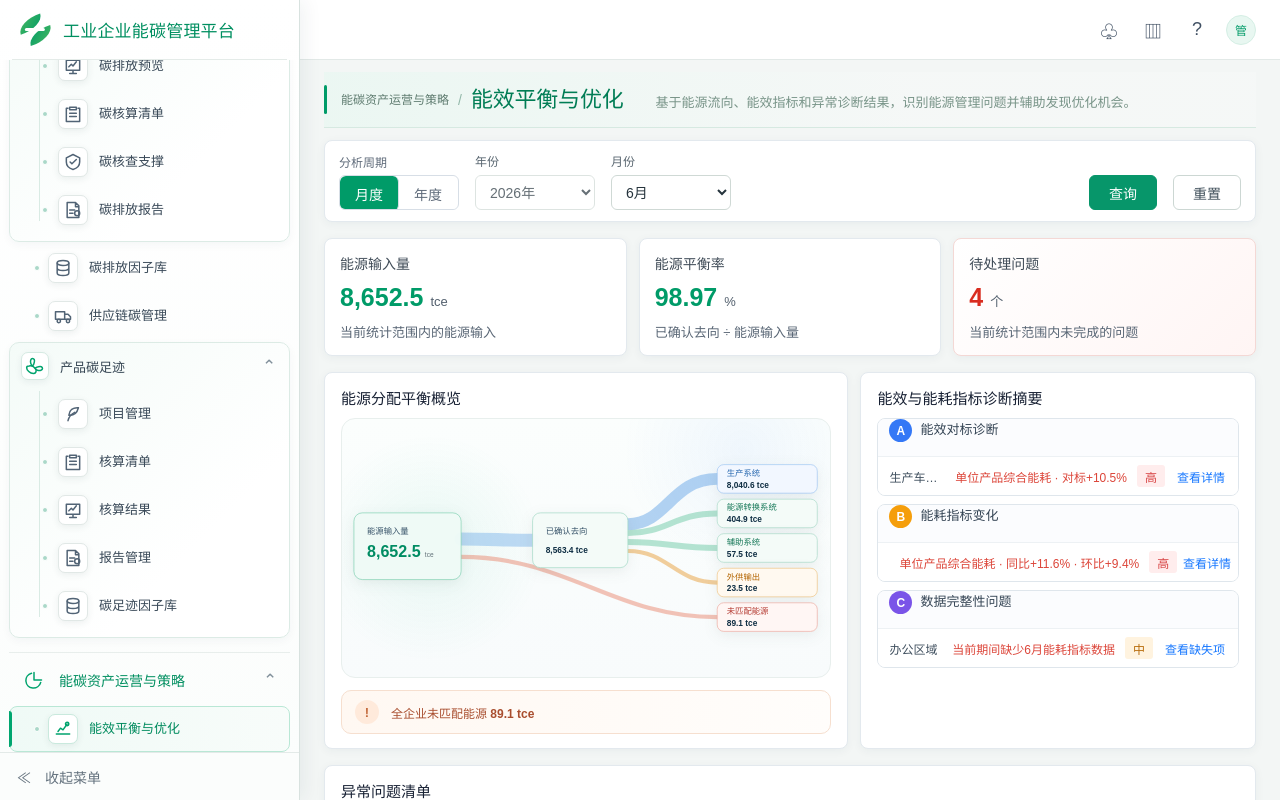
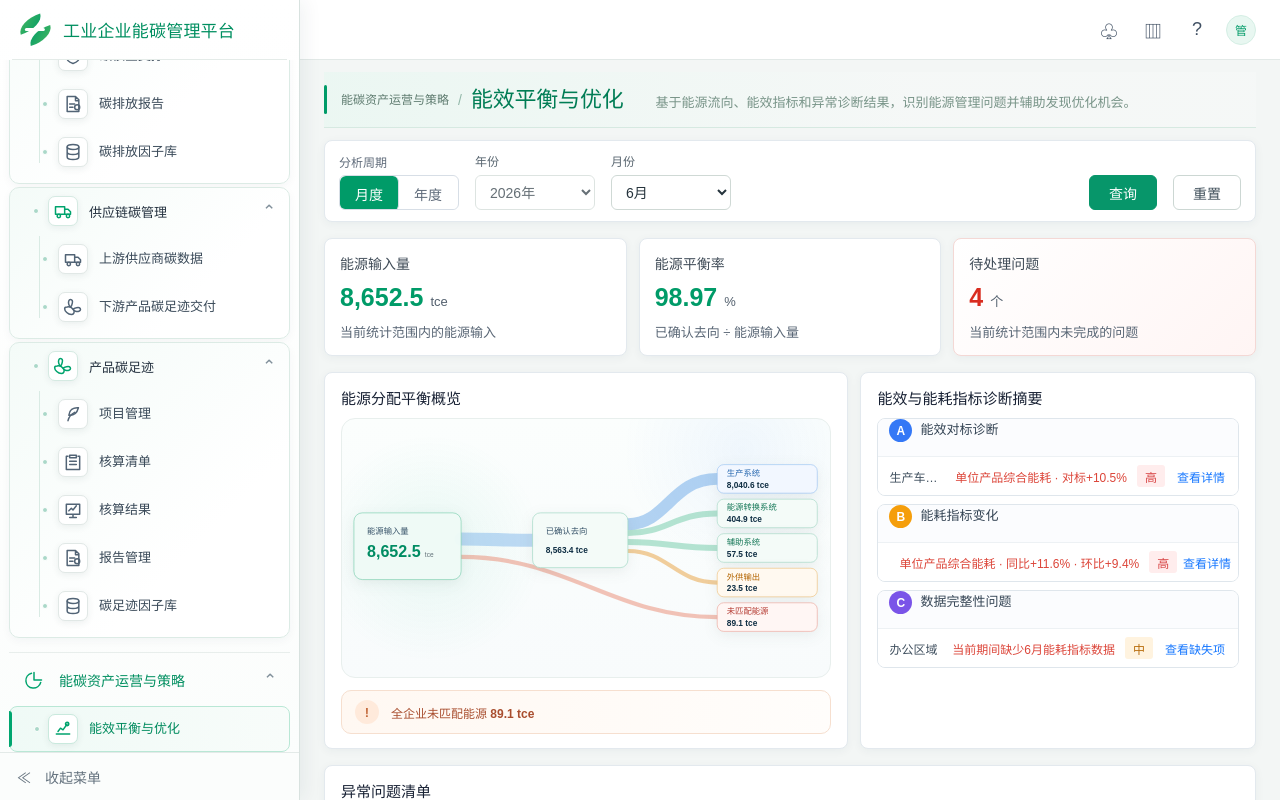
Before and after one commit to gaoyIntj95/Generic_Energy_Carbon_Platform, a React (Vite) app: page /asset-strategy/balance in a window 1280 px wide. Shown: the top 800 px of the page. Built offline with nearby package versions, Linux system fonts and the light colour scheme.

Commit message:
调整碳管理菜单层级与样式

```diff
--- a/src/app/router.tsx
+++ b/src/app/router.tsx
@@ -54,12 +54,10 @@ const productCarbonFootprintItems: NavItem[] = [
   { label: '碳足迹因子库', path: '/product-carbon-footprint/factors', description: '维护产品碳足迹核算所用的排放因子与数据来源。' },
 ];
 
-const supplyChainCarbonItem: NavItem = {
-  label: '供应链碳管理',
-  pageTitle: '供应链碳管理',
-  path: '/supply-chain-carbon/suppliers',
-  description: '集中维护供应商提供的材料/产品碳足迹数据、必要的供应业务数据及证明材料，为产品碳足迹核算和供应链碳分析提供数据基础。',
-};
+const supplyChainCarbonItems: NavItem[] = [
+  { label: '上游供应商碳数据', pageTitle: '供应链碳管理', path: '/supply-chain-carbon/suppliers', description: '维护供应商提供的材料/产品碳数据、业务数据及证明材料。' },
+  { label: '下游产品碳足迹交付', pageTitle: '供应链碳管理', path: '/supply-chain-carbon/delivery', description: '登记产品碳足迹报告向下游客户的交付情况。' },
+];
 
 const assetStrategyItems: NavItem[] = [
   { label: '能效平衡与优化', path: '/asset-strategy/balance', description: '基于能源流向、能效指标和异常诊断结果，识别能源管理问题并辅助发现优化机会。' },
@@ -73,7 +71,7 @@ export const navigation: NavGroup[] = [
   {
     key: 'carbon-accounting',
     label: '碳排放核算与合规',
-    items: [...carbonAccountingItems, ...productCarbonFootprintItems, supplyChainCarbonItem],
+    items: [...carbonAccountingItems, ...productCarbonFootprintItems, ...supplyChainCarbonItems],
     display: [
       {
         key: 'carbon-calculation',
@@ -83,10 +81,10 @@ export const navigation: NavGroup[] = [
           carbonAccountingItems[1],
           carbonAccountingItems[2],
           carbonAccountingItems[3],
+          carbonAccountingItems[4],
         ],
       },
-      carbonAccountingItems[4],
-      supplyChainCarbonItem,
+      { key: 'supply-chain-carbon', label: '供应链碳管理', items: supplyChainCarbonItems },
       { key: 'product-carbon-footprint', label: '产品碳足迹', items: productCarbonFootprintItems },
     ],
   },
--- a/src/components/Sidebar.module.css
+++ b/src/components/Sidebar.module.css
@@ -92,7 +92,7 @@
   align-items: center;
   gap: 11px;
   padding: 0 11px;
-  color: #24313f;
+  color: #008f60;
   background: transparent;
   border: 0;
   border-radius: 8px;
@@ -117,7 +117,7 @@
   height: 28px;
   flex: 0 0 28px;
   place-items: center;
-  color: #526476;
+  color: #00a36d;
 }
 
 .groupIcon svg,
@@ -293,13 +293,25 @@
 
 .inlineSectionButton {
   width: 100%;
+  color: #24313f;
   cursor: pointer;
   font: inherit;
+  font-weight: 700;
   text-align: left;
+}
+
+.inlineSectionButton.active {
+  color: #24313f;
 }
 
 .topLevelSectionButton {
   padding-left: 38px;
+  color: #24313f;
+  font-weight: 700;
+}
+
+.topLevelSectionButton.sectionActive {
+  color: #24313f;
 }
 
 .topLevelSectionButton .sectionIcon {
--- a/src/components/Sidebar.tsx
+++ b/src/components/Sidebar.tsx
@@ -26,6 +26,8 @@ const iconNames: Record<string, string> = {
   碳排放核算: 'calculation',
   碳排放因子库: 'factor',
   供应链碳管理: 'supply',
+  上游供应商碳数据: 'supply',
+  下游产品碳足迹交付: 'footprint',
   产品碳足迹: 'footprint',
   核算清单: 'inventory',
   项目管理: 'calculation',
@@ -184,7 +186,9 @@ export function Sidebar() {
                     const sectionClosed = sectionCollapsed[entry.key] ?? false;
                     const sectionActive = entry.items.some((item) => !isPlaceholder(item) && navItemMatches(item, location.pathname, location.search));
                     const isInlineSection = entry.key === 'energy-data-submenu';
-                    const isTopLevelSection = entry.key === 'carbon-calculation';
+                    const isTopLevelSection = entry.key === 'carbon-calculation'
+                      || entry.key === 'supply-chain-carbon'
+                      || entry.key === 'product-carbon-footprint';
                     return (
                       <div className={isInlineSection ? styles.inlineSection : `${styles.section} ${sectionClosed ? '' : styles.sectionOpen}`} key={entry.key}>
                         <button
--- a/src/pages/newPrototype/SupplierCarbonManagement.tsx
+++ b/src/pages/newPrototype/SupplierCarbonManagement.tsx
@@ -1,4 +1,5 @@
 import { useMemo, useState, type ReactNode } from 'react';
+import { useLocation } from 'react-router-dom';
 import { usePageHeaderActions } from '../../components/PageHeaderActionsContext';
 import styles from './SupplierCarbonManagement.module.css';
 
@@ -18,13 +19,13 @@ const deliverySeed: Delivery[] = [{id:1,product:'工业变频器',spec:'VFD-75',
 const products = [{product:'工业变频器',spec:'VFD-75',year:'2026',scope:'摇篮到大门（Cradle to Gate）',value:'86.4',unit:'kgCO₂e/台',report:'工业变频器_VFD-75_碳足迹报告_2026.pdf'},{product:'电机控制器',spec:'MCU-X3',year:'2026',scope:'摇篮到大门（Cradle to Gate）',value:'42.8',unit:'kgCO₂e/件',report:'电机控制器_MCU-X3_碳足迹报告_2026.pdf'}];
 
 export function SupplierCarbonManagement() {
-  const [tab,setTab] = useState<'collection'|'delivery'>('collection'); const [records,setRecords] = useState(recordsSeed); const [deliveries,setDeliveries] = useState(deliverySeed);
+  const { pathname } = useLocation(); const tab = pathname.endsWith('/delivery') ? 'delivery' : 'collection'; const [records,setRecords] = useState(recordsSeed); const [deliveries,setDeliveries] = useState(deliverySeed);
   const [year,setYear] = useState('2026'); const [keyword,setKeyword] = useState(''); const [category,setCategory] = useState(''); const [status,setStatus] = useState('');
   const [selected,setSelected] = useState<SupplierRecord|null>(null); const [selectedDelivery,setSelectedDelivery] = useState<Delivery|null>(null); const [modal,setModal] = useState<'collection'|'delivery'|null>(null); const [editing,setEditing] = useState<SupplierRecord|null>(null); const [editingDelivery,setEditingDelivery] = useState<Delivery|null>(null); const [deleteTarget,setDeleteTarget] = useState<{kind:'collection'|'delivery';id:number;name:string}|null>(null); const [product,setProduct] = useState(products[0].product);
   const filtered = useMemo(()=>records.filter(r=>(!year||r.year===year)&&(!keyword||`${r.supplier}${r.material}`.includes(keyword))&&(!category||r.category===category)&&(!status||r.status===status)),[records,year,keyword,category,status]);
   const closeModal=()=>{setModal(null);setEditing(null);setEditingDelivery(null)}; const saveRecord=()=>{setRecords(xs=>editing?xs.map(x=>x.id===editing.id?editing:x):[{...recordsSeed[0],id:Date.now(),supplier:'新录入供应商',material:'待完善材料',status:'待补碳数据',supports:0},...xs]);closeModal()}; const saveDelivery=()=>{const p=products.find(x=>x.product===product)??products[0]; const next={id:editingDelivery?.id??Date.now(),product:p.product,spec:p.spec,year:p.year,scope:'摇篮到大门',value:`${p.value} ${p.unit}`,receiver:editingDelivery?.receiver??'待完善接收方',method:editingDelivery?.method??'邮件发送',time:editingDelivery?.time??'2026-09-14 13:40'};setDeliveries(xs=>editingDelivery?xs.map(x=>x.id===editingDelivery.id?next:x):[next,...xs]);closeModal()}; const confirmDelete=()=>{if(!deleteTarget)return; if(deleteTarget.kind==='collection')setRecords(xs=>xs.filter(x=>x.id!==deleteTarget.id));else setDeliveries(xs=>xs.filter(x=>x.id!==deleteTarget.id));setDeleteTarget(null)};
   usePageHeaderActions(useMemo(()=><button className={styles.primary} onClick={()=>setModal(tab)}>＋ {tab==='collection'?'新增供应商碳数据':'新建交付记录'}</button>,[tab]));
-  return <div className={styles.page}><div className={styles.tabs}><button className={tab==='collection'?styles.activeTab:''} onClick={()=>setTab('collection')}>上游 · 供应商碳数据</button><button className={tab==='delivery'?styles.activeTab:''} onClick={()=>setTab('delivery')}>下游 · 产品碳足迹交付</button></div>
+  return <div className={styles.page}>
     {tab==='collection'?<CollectionPage filtered={filtered} year={year} keyword={keyword} category={category} status={status} setYear={setYear} setKeyword={setKeyword} setCategory={setCategory} setStatus={setStatus} onSelect={setSelected} onEdit={r=>{setEditing(r);setModal('collection')}} onDelete={r=>setDeleteTarget({kind:'collection',id:r.id,name:r.material})} />:<DeliveryPage deliveries={deliveries} year={year} setYear={setYear} onSelect={setSelectedDelivery} onEdit={r=>{setEditingDelivery(r);setProduct(r.product);setModal('delivery')}} onDelete={r=>setDeleteTarget({kind:'delivery',id:r.id,name:r.product})} />}
     {modal&&<div className={styles.overlay} onClick={closeModal}><div className={styles.modal} onClick={e=>e.stopPropagation()}>{modal==='collection'?<CollectionForm record={editing} close={closeModal} save={saveRecord}/>:<DeliveryForm record={editingDelivery} product={product} setProduct={setProduct} close={closeModal} save={saveDelivery}/>}</div></div>}
     {selected&&<SupplierDrawer record={selected} close={()=>setSelected(null)} />}{selectedDelivery&&<DeliveryDrawer record={selectedDelivery} close={()=>setSelectedDelivery(null)} />}{deleteTarget&&<DeletePrompt name={deleteTarget.name} close={()=>setDeleteTarget(null)} confirm={confirmDelete} />}</div>;
```
Also changed, not shown: 1 other file (tests, documents, lock files or other folders).
